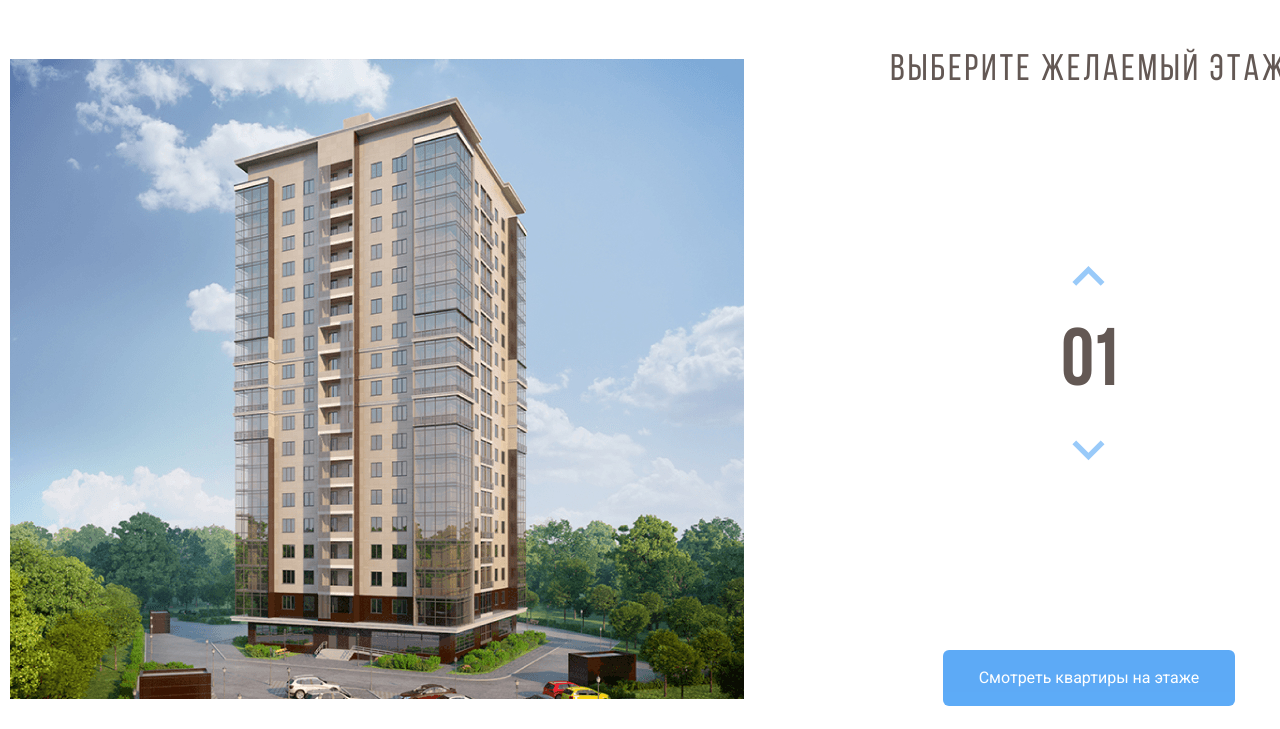
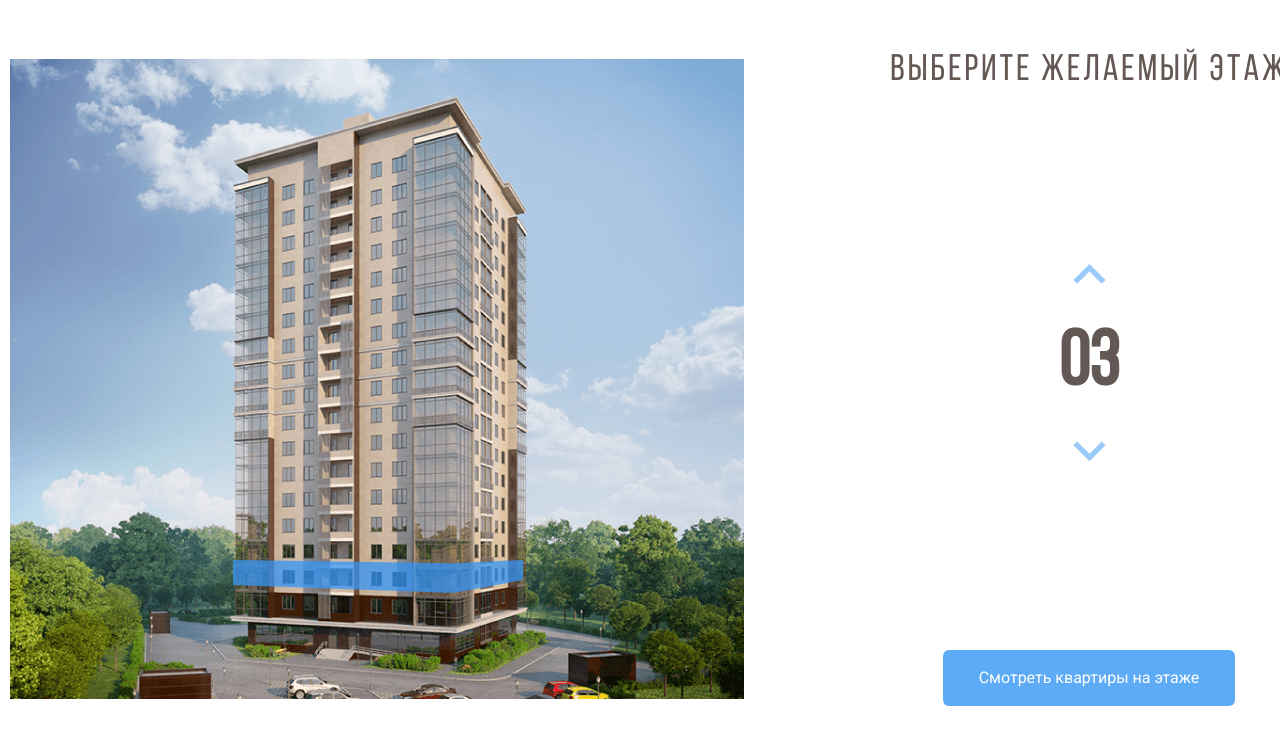
Before and after one commit to valerii-frontend/melody, a plain HTML site: page index.html in a window 1280 px wide. Both pictures are taken after a click on the element 1088 px from the left and 350 px from the top of the page. Shown: the part 71-800 px from the top of the page. Drawn offline with Linux system fonts and the light colour scheme.

Commit message:
Add files via upload

```diff
--- a/css/style.css
+++ b/css/style.css
@@ -7,7 +7,6 @@
 	font-style: normal;
 	font-display: swap;
 }
-
 * {
 	box-sizing: border-box;
 	padding: 0;
@@ -65,7 +64,6 @@ body {
 	flex-direction: column;
 	color: white;
 }
-
 .header__phone {
 	color: white;
 	text-decoration: none;
@@ -82,21 +80,19 @@ body {
 	justify-content: space-between;
 	margin: 0 -20px;
 }
-
 .main__col {
 	flex: 0 0 50%;
 	padding: 0 20px;
 }
-
-.main__img {
-}
-
 .main__svg path {
 	opacity: 0;
 }
 .main__svg path:hover {
 	opacity: 1;
 	cursor: pointer;
+}
+.main__svg path.current {
+	opacity: 1;
 }
 .main__text {
 	display: flex;
@@ -106,7 +102,6 @@ body {
 	align-items: center;
 	color: #635854;
 }
-
 .main__subtitle {
 	text-align: center;
 	text-transform: uppercase;
@@ -121,10 +116,10 @@ body {
 	align-items: center;
 	justify-content: center;
 }
-
 .num__value {
 	font-size: 77px;
-	flex: 0 0 77px;
+	flex: 0 0 80px;
+	width: 60px;
 	display: flex;
 	align-items: center;
 	justify-content: center;
--- a/index.html
+++ b/index.html
@@ -64,66 +64,107 @@
 										<image id="image0" width="740" height="640" xlink:href="./img/home-bg.jpg" />
 									</defs>
 									<path
+										data-floor="02"
 										d="M222 527L442.8 535L512 521.3V543L443.5 562.7L222 551.7V527Z"
 										fill="#3595F6"
 										fill-opacity="0.75"
 									/>
 									<path
+										data-floor="03"
 										d="M223 526V501L443.3 504.3L513 501V521L443.7 534L223 526Z"
 										fill="#3595F6"
 										fill-opacity="0.75"
 									/>
-									<path d="M223 500V475H444H513V498L445 505L223 500Z" fill="#3595F6" fill-opacity="0.75" />
-									<path d="M223 476V451L444.3 447.3L512 454V476H444" fill="#3595F6" fill-opacity="0.75" />
 									<path
+										data-floor="04"
+										d="M223 500V475H444H513V498L445 505L223 500Z"
+										fill="#3595F6"
+										fill-opacity="0.75"
+									/>
+									<path
+										data-floor="05"
+										d="M223 476V451L444.3 447.3L512 454V476H444"
+										fill="#3595F6"
+										fill-opacity="0.75"
+									/>
+									<path
+										data-floor="06"
 										d="M223 450V424L444.5 420.7L513 431.7V453L444 446.3L223 450Z"
 										fill="#3595F6"
 										fill-opacity="0.75"
 									/>
-									<path d="M222 423V399.3L443 387L514 410V431.3L443 419L222 423Z" fill="#3595F6" fill-opacity="0.75" />
 									<path
+										data-floor="07"
+										d="M222 423V399.3L443 387L514 410V431.3L443 419L222 423Z"
+										fill="#3595F6"
+										fill-opacity="0.75"
+									/>
+									<path
+										data-floor="08"
 										d="M222 401V376L444.2 359.7L514 388.3V409L443.7 387.3L222 401Z"
 										fill="#3595F6"
 										fill-opacity="0.75"
 									/>
 									<path
+										data-floor="09"
 										d="M222 376V351L444.5 330.7L514 367.3V388L442 359.3L222 376Z"
 										fill="#3595F6"
 										fill-opacity="0.75"
 									/>
 									<path
+										data-floor="10"
 										d="M222 350V326L445 301.3L514 345.3V367L444.7 329L222 350Z"
 										fill="#3595F6"
 										fill-opacity="0.75"
 									/>
 									<path
+										data-floor="11"
 										d="M222 325V301L444.5 272.3L514 323.3V344L443.7 301.7L222 325Z"
 										fill="#3595F6"
 										fill-opacity="0.75"
 									/>
 									<path
+										data-floor="12"
 										d="M221 301V277L443.3 244L514 303.3V323L444 272.3L221 301Z"
 										fill="#3595F6"
 										fill-opacity="0.75"
 									/>
 									<path
+										data-floor="13"
 										d="M222 276V252L443.2 217L513 281V302L444.3 243.7L222 276Z"
 										fill="#3595F6"
 										fill-opacity="0.75"
 									/>
-									<path d="M222 252V227L444.3 189L513 259.3V280L444 216L222 252Z" fill="#3595F6" fill-opacity="0.75" />
 									<path
+										data-floor="14"
+										d="M222 252V227L444.3 189L513 259.3V280L444 216L222 252Z"
+										fill="#3595F6"
+										fill-opacity="0.75"
+									/>
+									<path
+										data-floor="15"
 										d="M222 226V201L442.8 157.3L513 236.3V259L444 185.7L222 226Z"
 										fill="#3595F6"
 										fill-opacity="0.75"
 									/>
-									<path d="M223 202V177L443 129L513 214V237L442.3 157.7L223 202Z" fill="#3595F6" fill-opacity="0.75" />
 									<path
+										data-floor="16"
+										d="M223 202V177L443 129L513 214V237L442.3 157.7L223 202Z"
+										fill="#3595F6"
+										fill-opacity="0.75"
+									/>
+									<path
+										data-floor="17"
 										d="M222 177V152L441.8 100L513 192.3V215L443.3 128.7L222 177Z"
 										fill="#3595F6"
 										fill-opacity="0.75"
 									/>
-									<path d="M222 152V126L444 69.3L513 171V192L443.7 100.3L222 152Z" fill="#3595F6" fill-opacity="0.75" />
+									<path
+										data-floor="18"
+										d="M222 152V126L444 69.3L513 171V192L443.7 100.3L222 152Z"
+										fill="#3595F6"
+										fill-opacity="0.75"
+									/>
 								</svg>
 							</div>
 						</div>
@@ -132,7 +173,7 @@
 								<div class="main__subtitle">Выберите желаемый этаж</div>
 								<div class="main__number num">
 									<div class="num__up num__btn"><img src="./img/up.svg" alt="" /></div>
-									<div class="num__value">01</div>
+									<div class="num__value">02</div>
 									<div class="num__down num__btn"><img src="./img/down.svg" alt="" /></div>
 								</div>
 								<a href="#" class="main__btn">Смотреть квартиры на этаже</a>
@@ -142,6 +183,8 @@
 				</div>
 				<!-- /main__container _container -->
 			</main>
+			<footer class="footer"></footer>
 		</div>
+		<script src="js/main.js"></script>
 	</body>
 </html>
--- /dev/null
+++ b/js/main.js
@@ -0,0 +1,43 @@
+const floors = document.querySelectorAll(".main__img path");
+const currentFloorEl = document.querySelector(".num__value");
+const upBtnEl = document.querySelector(".num__up");
+const downBtnEl = document.querySelector(".num__down");
+let currentFloor = 02;
+floors.forEach((floor) => {
+	floor.addEventListener("mouseover", function (e) {
+		const currentHover = document.querySelector(".current");
+		if (currentHover) {
+			currentHover.classList.remove("current");
+		}
+		currentFloor = this.getAttribute("data-floor");
+		currentFloorEl.innerHTML = currentFloor;
+	});
+	floor.addEventListener("click", function (e) {
+		floor.classList.add("current");
+	});
+});
+
+upBtnEl.addEventListener("click", function (e) {
+	if (currentFloor < 18 && currentFloor >= 2) {
+		currentFloor++;
+		if (currentFloor < 10) currentFloor = "0" + currentFloor;
+		currentFloorEl.innerHTML = currentFloor;
+		const currentHover = document.querySelector(".current");
+		if (currentHover) {
+			currentHover.classList.remove("current");
+		}
+		document.querySelector(`[data-floor='${currentFloor}']`).classList.add("current");
+	}
+});
+downBtnEl.addEventListener("click", function (e) {
+	if (currentFloor < 19 && currentFloor > 2) {
+		currentFloor--;
+		if (currentFloor < 10) currentFloor = "0" + currentFloor;
+		currentFloorEl.innerHTML = currentFloor;
+		const currentHover = document.querySelector(".current");
+		if (currentHover) {
+			currentHover.classList.remove("current");
+		}
+		document.querySelector(`[data-floor='${currentFloor}']`).classList.add("current");
+	}
+});
```
